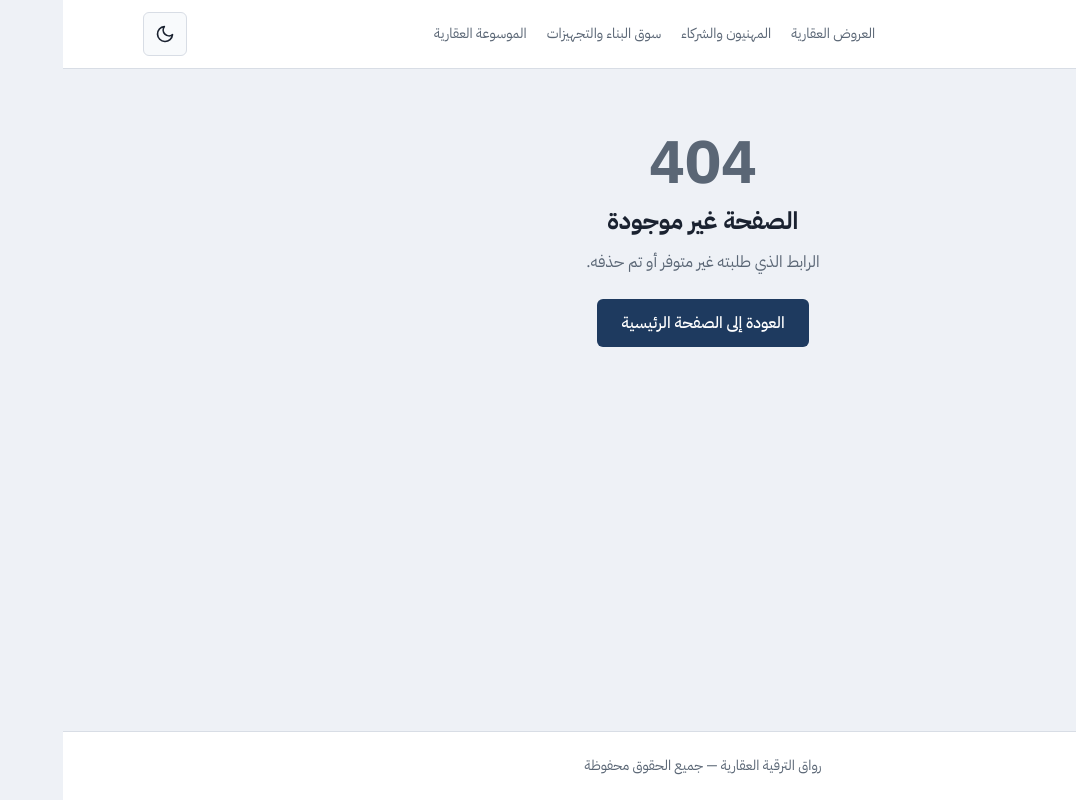
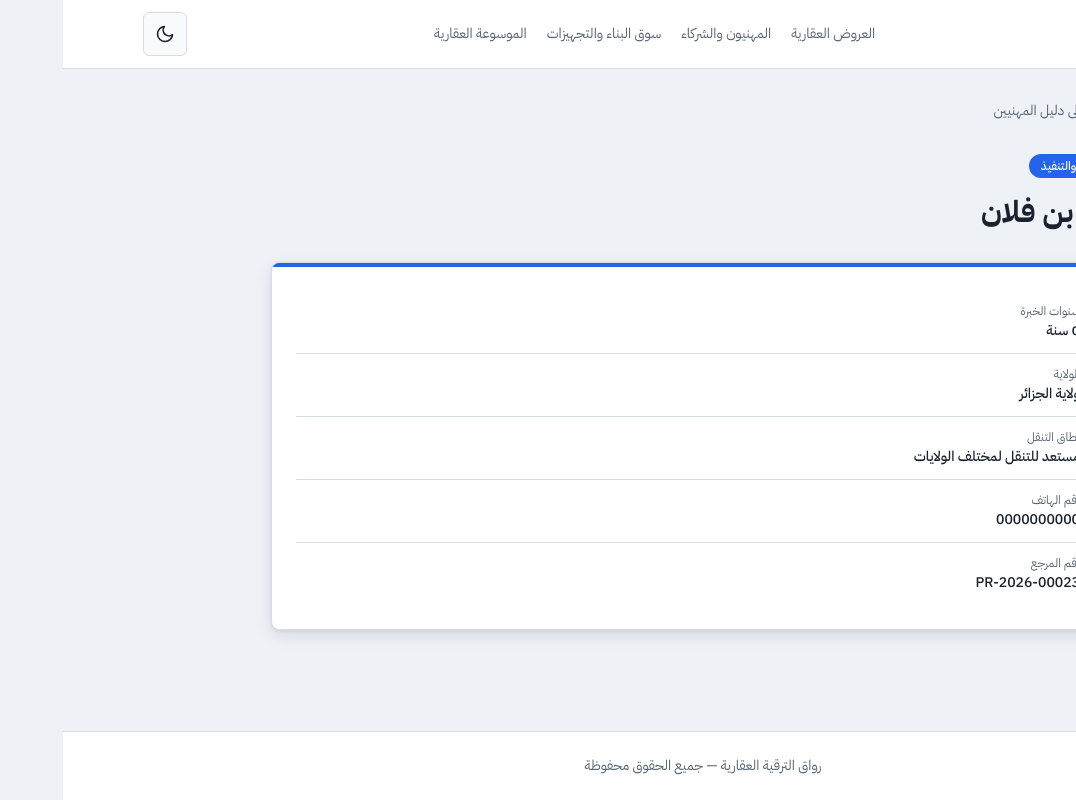
Before and after one commit to akramroyale24-jpg/riwaq-real-estate-development, a Next.js app: page /professionals/prof-001 in a window 1280 px wide. Before the commit this address had no page. Shown: the whole page, without its empty margins (204-1280 px from the left). Built offline with nearby package versions, Linux system fonts and the light colour scheme.

Commit message:
Create page.tsx

```diff
--- /dev/null
+++ b/app/professionals/[id]/page.tsx
@@ -0,0 +1,22 @@
+import { notFound } from "next/navigation";
+import ProfessionalDetail from "@/components/professional/ProfessionalDetail";
+import { SAMPLE_PROFESSIONALS } from "@/lib/professionals";
+
+type PageProps = {
+  params: Promise<{ id: string }>;
+};
+
+export default async function ProfessionalDetailPage({ params }: PageProps) {
+  const { id } = await params;
+  const professional = SAMPLE_PROFESSIONALS.find((p) => p.id === id);
+
+  if (!professional) {
+    notFound();
+  }
+
+  return (
+    <div className="mx-auto max-w-4xl px-4 py-8">
+      <ProfessionalDetail professional={professional} />
+    </div>
+  );
+}
```
